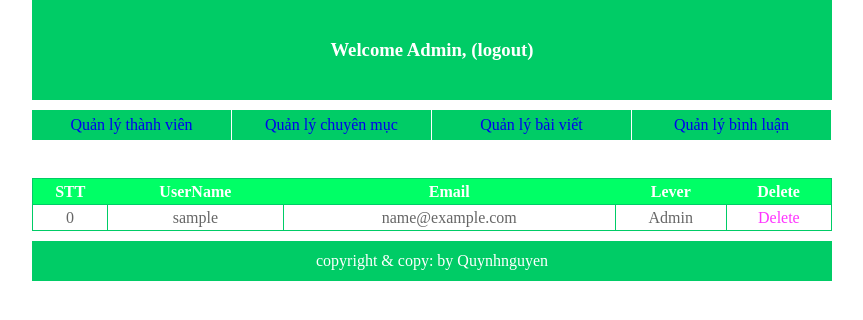
After one commit to Quynhnguyen58th3/htdocs-filmonline, a PHP site: page /admin/list_user.php in a window 1280 px wide. The commit adds this page. Shown: the top 320 px of the page, without its empty margins (208-1071 px from the left). Run offline with PHP 8.4, Linux system fonts and the light colour scheme; tables that the repository leaves empty or names only in its code hold one stand-in row (values such as "Sample post").

Commit message:
Add files via upload

```diff
--- /dev/null
+++ b/Film.Online/admin/foot.php
@@ -0,0 +1,4 @@
+<div id="bottom">
+    copyright & copy: by Quynhnguyen
+</div>
+</html>
--- /dev/null
+++ b/Film.Online/admin/hea.php
@@ -0,0 +1,35 @@
+<!DOCTYPE html>
+<html lang="en">
+<head>
+    <meta charset="UTF-8">
+    <meta name="viewport" content="width=device-width, initial-scale=1.0">
+    <meta http-equiv="X-UA-Compatible" content="ie=edge">
+    <link rel="stylesheet" type="text/css" href="users.css">
+    <script language="javacript">
+    function show_confirm (){
+        if(confirm("Bạn chắc chắn muốn xóa? "))
+        {
+            return true;
+        }
+        else
+        {
+            return false;
+        }
+    }
+    </script>
+    <title>Document</title>
+</head>
+<body>
+    <div id="top">
+        <H3 style="color:#fff">Welcome Admin, <a href="../logout.php" style="color:#fff">(logout)</a></H3>
+    </div>
+    <div id="menu">
+        <ul id="submenu">
+            <li><a href="list_user.php" >Quản lý thành viên</a></li>
+            <li><a href="list_category.php" >Quản lý chuyên mục</a></li>
+            <li><a href="list_ND.php" >Quản lý bài viết</a></li>
+            <li><a href="list_comment.php" >Quản lý bình luận</a></li>
+
+        </ul>
+    </div>
+    <div style="clear:left;"></div>
--- /dev/null
+++ b/Film.Online/admin/list_user.php
@@ -0,0 +1,42 @@
+<?php
+    require('hea.php');
+?>
+    <div id="wrapper">
+        <table>
+            <tr style="background:#0f6; color:#fff;">
+                <th>STT</th>
+                <th>UserName</th>
+                <th>Email</th>
+                <th>Lever</th>
+                <th>Delete</th>
+            </tr>
+            <?php
+
+                require('../connect.php');
+                $stt=0;
+                $sql="select id,username ,email,lever from users";
+                $result=mysqli_query($conn,$sql);
+                while($data=mysqli_fetch_assoc($result)){
+                    echo"<tr>";
+                        echo"<td>$stt</td>";
+                        echo"<td>$data[username]</td>";
+                        echo"<td>$data[email]</td>";
+                       if($data['lever']==1)
+                       {
+                           echo"<td>Thành viên</td>";
+                       }else
+                       {
+                           echo"<td>Admin</td>";
+                       }
+                        echo"<td><a href='del.php?id=$data[id]'onclick='return show_confirm()' style='color:#f3f'>Delete</a></td>";
+                    echo"</tr>";
+                    $stt++;
+                }
+                mysqli_close($conn);
+
+            ?>
+        </table>
+    </div>
+<?php
+    require('foot.php');
+?>
--- /dev/null
+++ b/Film.Online/admin/users.css
@@ -0,0 +1,66 @@
+*{
+    padding: 0px;
+    margin: 0px;
+}
+body{
+    width: 800px;
+    margin: auto;
+}
+a{
+    text-decoration: none;
+}
+a:hover{
+    text-decoration: underline;
+}
+ul{
+    list-style-type: none;
+}
+#top{
+    height: 100px;
+    background: #00cc66;
+    text-align: center;
+    line-height: 100px;
+}
+#menu{
+    margin-top: 10px;
+}
+#menu li{
+    float: left;
+    width: 199px;
+    border-right: 1px solid #fff;
+    text-align: center;
+    line-height: 30px;
+    background: #00cc66;
+}
+
+#wrapper table{
+    border-collapse: collapse;
+    margin-top: 20px;
+    width: 800px;
+    text-align: center;
+}
+#wrapper table tr{
+    border: 1px solid #0c6;
+    line-height: 25px;
+}
+#wrapper table td{
+    border: 1px solid #0c6;
+    color:#666;
+}
+#bottom{
+    height: 40px;
+    background: #00cc66;
+    line-height: 40px;
+    text-align: center;
+    color: #fff;
+    margin-top: 10px;
+}
+#wrapper2 table{
+    margin: 10px 20px;
+}
+#wrapper2 table tr{
+    line-height: 30px;
+}
+#wrapper2 table input{
+    padding: 2px;
+}
```
Also changed, not shown: Film.Online/admin/admin.php (line endings or trailing spaces).
